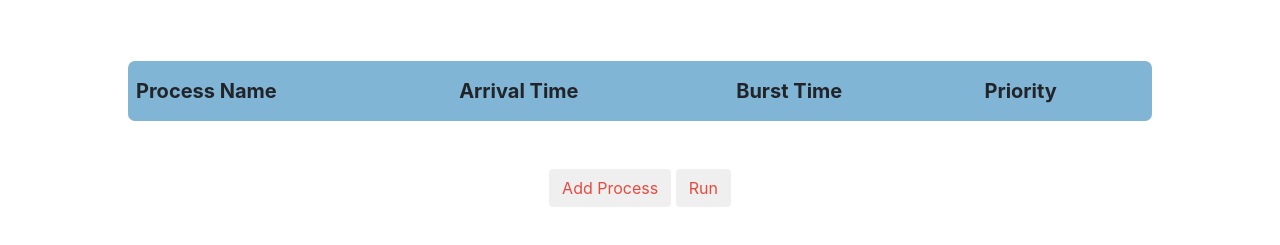
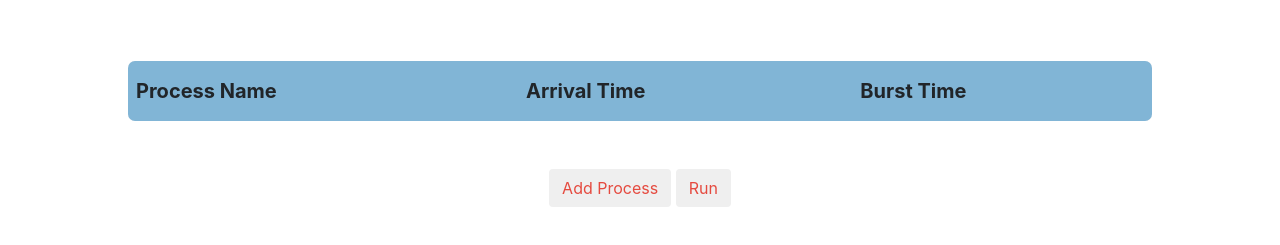
Before and after one commit to PiyushGojiya12/CPU-Algo-Visualizer, a plain HTML site: page fcfs.html in a window 1280 px wide. Shown: the part 123-368 px from the top of the page. Drawn offline with nearby package versions, Linux system fonts and the light colour scheme.

Commit message:
Update fcfs.html

```diff
--- a/fcfs.html
+++ b/fcfs.html
@@ -44,7 +44,6 @@
                     <th class="col1">Process Name</th>
                     <th class="col2">Arrival Time</th>
                     <th class="col3">Burst Time</th>
-                    <th class="c0l4">Priority</th>
                 </tr>
             </thead>
             <tbody id="table">
```
